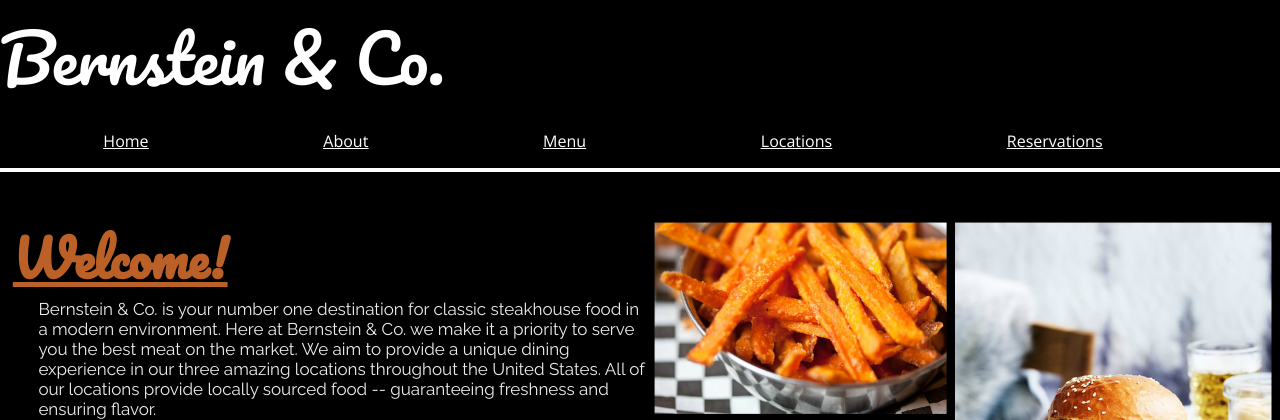
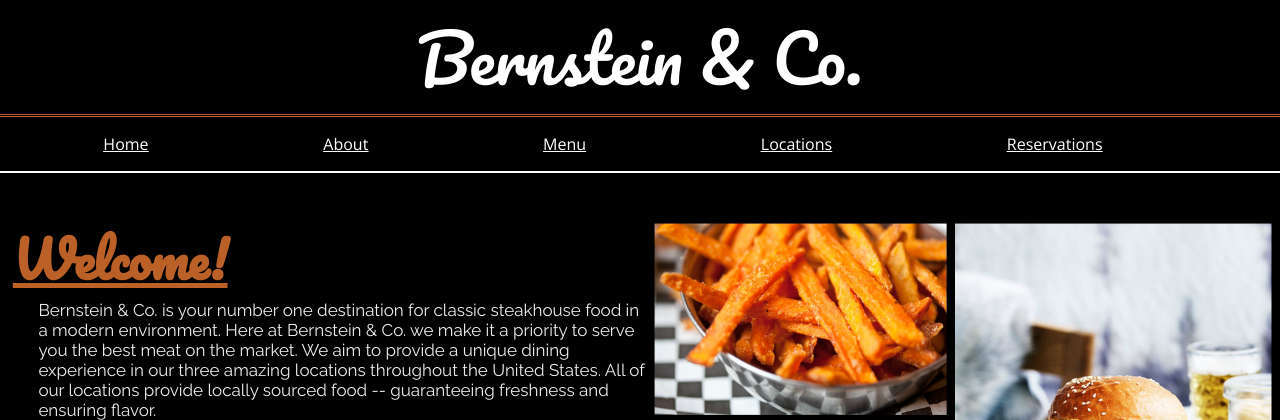
Before and after one commit to zebernst/bernsteinco, a PHP site: page /index.php in a window 1280 px wide. Shown: the top 420 px of the page. Run offline with PHP 8.4, Linux system fonts and the light colour scheme.

Commit message:
Update site.css

```diff
--- a/_css/site.css
+++ b/_css/site.css
@@ -4,16 +4,17 @@
 header {
  background-color:black;
  margin:0;
+ border-bottom: 3px double #bb6026;
 }
 header p{
     font-family: 'Pacifico', cursive;
     font-size:65px;
     color:white;
     margin:auto;
+    text-align: center;
 }
 nav{
 background-color:black;
-border-bottom:2px solid white;
 
 }
 nav ol{
```
